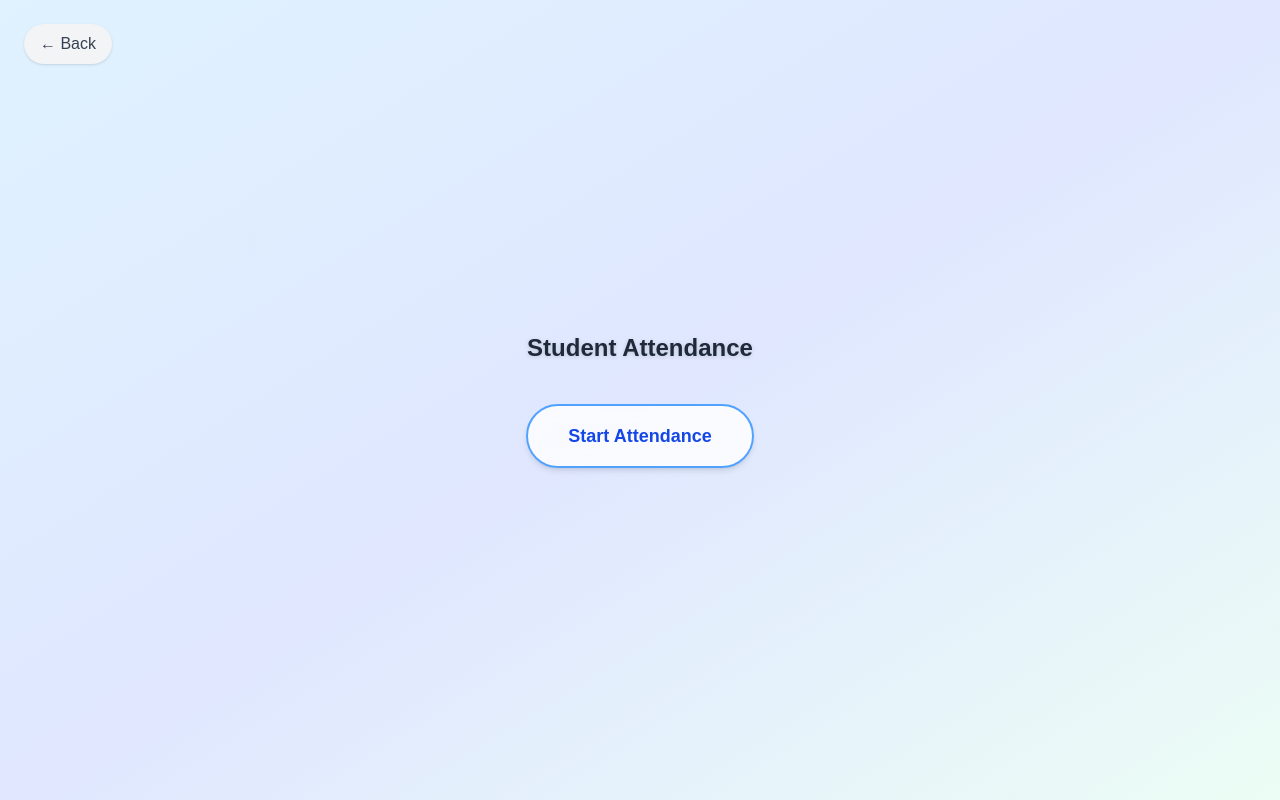
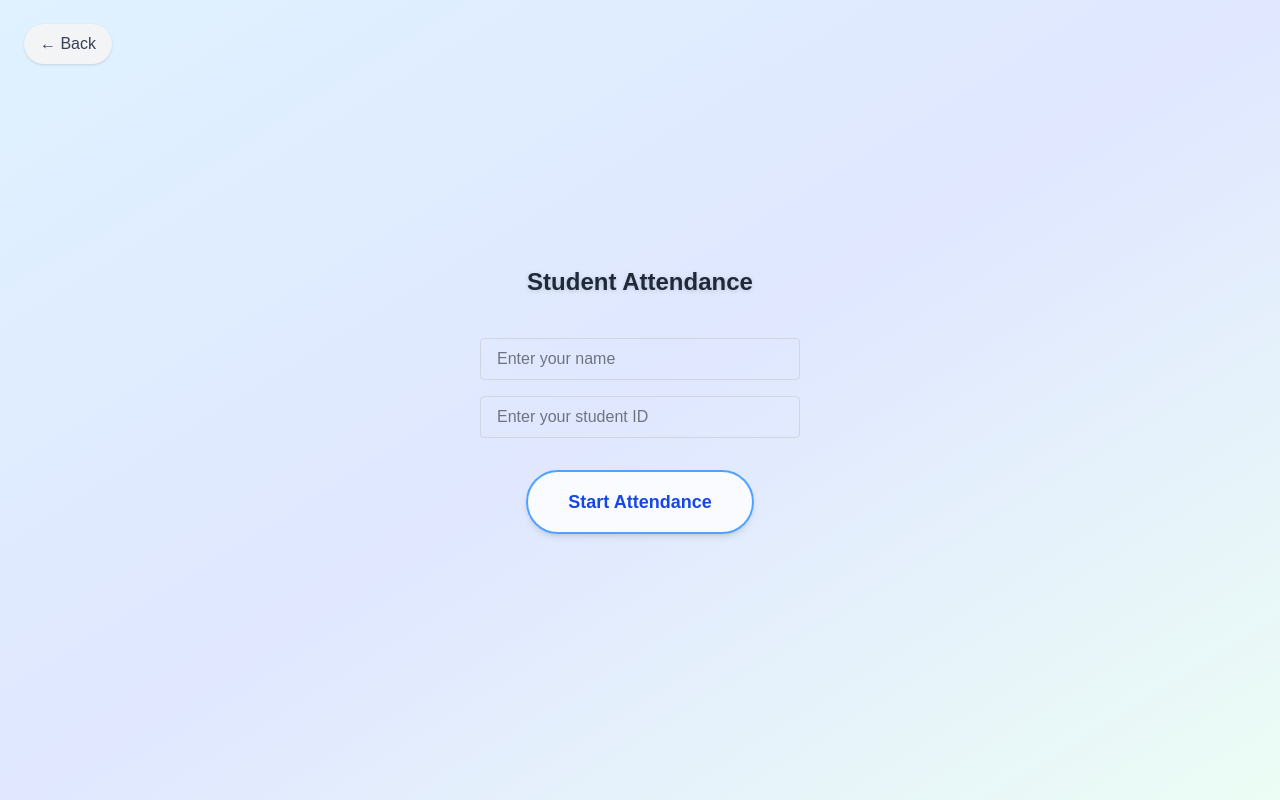
Before and after one commit to ngws-knu/smart-attendance, a Next.js app: page /student in a window 1280 px wide. Built offline with nearby package versions, Linux system fonts and the light colour scheme.

Commit message:
feat: add student code submit feature

```diff
--- a/src/app/student/page.tsx
+++ b/src/app/student/page.tsx
@@ -2,9 +2,13 @@
 
 import { useRouter } from 'next/navigation';
 import { startAttendanceCheck } from './record';
+import { useState } from 'react';
 
 export default function StudentPage() {
     const router = useRouter();
+    const [attendanceDone, setAttendanceDone] = useState(false);
+    const [name, setName] = useState('');
+    const [studentId, setStudentId] = useState('');
     return (
         <div className="min-h-screen flex flex-col justify-center items-center bg-gradient-to-br from-sky-100 via-indigo-100 to-emerald-50">
             <button
@@ -16,12 +20,44 @@ export default function StudentPage() {
             <h1 className="mb-10 text-2xl font-bold text-gray-800 drop-shadow-sm">
                 Student Attendance
             </h1>
-            <button
-                onClick={() => startAttendanceCheck()}
-                className="px-10 py-4 text-lg rounded-full font-semibold border-2 border-blue-400 bg-white/80 text-blue-700 shadow-md backdrop-blur-sm transition-all duration-150 hover:bg-blue-100 hover:shadow-xl hover:scale-105 focus:outline-none focus:ring-2 focus:ring-blue-300"
-            >
-                Start Attendance
-            </button>
+            <div className="flex flex-col gap-4 mb-8 w-80">
+                <input
+                    type="text"
+                    placeholder="Enter your name"
+                    value={name}
+                    onChange={(e) => setName(e.target.value)}
+                    className="px-4 py-2 rounded border border-gray-300 focus:outline-none focus:ring-2 focus:ring-blue-200 text-black"
+                />
+                <input
+                    type="text"
+                    placeholder="Enter your student ID"
+                    value={studentId}
+                    onChange={(e) => setStudentId(e.target.value)}
+                    className="px-4 py-2 rounded border border-gray-300 focus:outline-none focus:ring-2 focus:ring-blue-200 text-black"
+                />
+            </div>
+            {attendanceDone ? (
+                <div className="px-10 py-4 text-lg rounded-full font-semibold border-2 border-green-400 bg-white/80 text-green-700 shadow-md backdrop-blur-sm">
+                    Attendance verification is complete.
+                </div>
+            ) : (
+                <button
+                    onClick={async () => {
+                        if (!name || !studentId) {
+                            alert('Please enter your name and student ID.');
+                            return;
+                        }
+                        const ok = await startAttendanceCheck({
+                            name,
+                            studentId,
+                        });
+                        if (ok) setAttendanceDone(true);
+                    }}
+                    className="px-10 py-4 text-lg rounded-full font-semibold border-2 border-blue-400 bg-white/80 text-blue-700 shadow-md backdrop-blur-sm transition-all duration-150 hover:bg-blue-100 hover:shadow-xl hover:scale-105 focus:outline-none focus:ring-2 focus:ring-blue-300"
+                >
+                    Start Attendance
+                </button>
+            )}
         </div>
     );
 }
--- a/src/app/student/record.ts
+++ b/src/app/student/record.ts
@@ -11,27 +11,28 @@ import {
 } from '@/constants';
 import { sleep } from '@/util';
 
-export async function startAttendanceCheck() {
+export async function startAttendanceCheck({
+    name,
+    studentId,
+}: {
+    name: string;
+    studentId: string;
+}): Promise<boolean> {
     const ac = new (window.AudioContext || window.webkitAudioContext)();
-    ac.resume();
+    await ac.resume();
 
     const mediaStream = await navigator.mediaDevices.getUserMedia({
         audio: true,
     });
-    const mediaRecorder = new MediaRecorder(mediaStream);
-    const audioSource = ac.createMediaStreamSource(mediaStream);
-
-    const audioArray: Blob[] = [];
-
-    mediaRecorder.ondataavailable = (e) => {
-        audioArray.push(e.data);
-    };
 
     const analyser = ac.createAnalyser();
     analyser.smoothingTimeConstant = 0;
     analyser.fftSize = 1024;
+    ac.createMediaStreamSource(mediaStream).connect(analyser);
 
-    audioSource.connect(analyser);
+    const mediaRecorder = new MediaRecorder(mediaStream);
+    const audioArray: Blob[] = [];
+    mediaRecorder.ondataavailable = (e) => audioArray.push(e.data);
 
     while (true) {
         const code = await recordSignal(
@@ -41,8 +42,14 @@ export async function startAttendanceCheck() {
             ac.sampleRate
         );
 
-        console.log(code);
-        break;
+        const res = await fetch('/api/code', {
+            method: 'PUT',
+            headers: { 'Content-Type': 'application/json' },
+            body: JSON.stringify({ code, studentId, name }),
+        });
+
+        const { success } = await res.json();
+        if (success) return true;
     }
 }
 
@@ -60,13 +67,12 @@ async function recordSignal(
         audioArray.length = 0;
 
         mediaRecorder.start();
-        await sleep(SAMPLING_TIME_TO_MS + 2);
+        await sleep(SAMPLING_TIME_TO_MS);
         mediaRecorder.stop();
 
         audioArray.splice(0);
 
         analyser.getByteFrequencyData(dataArray);
-        console.log(i);
 
         const frequencyValues: [number, number] = [0, 0];
         for (let j = 0; j < FREQUENCY_SET.length; j++) {
```
